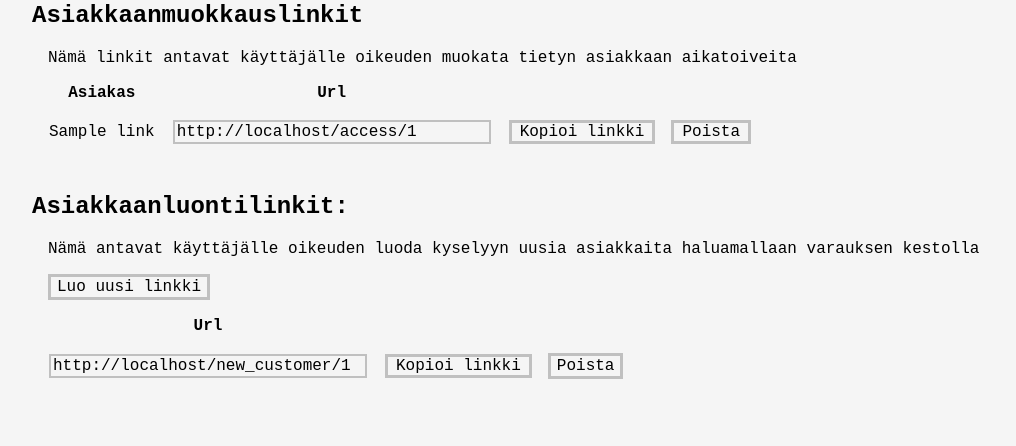
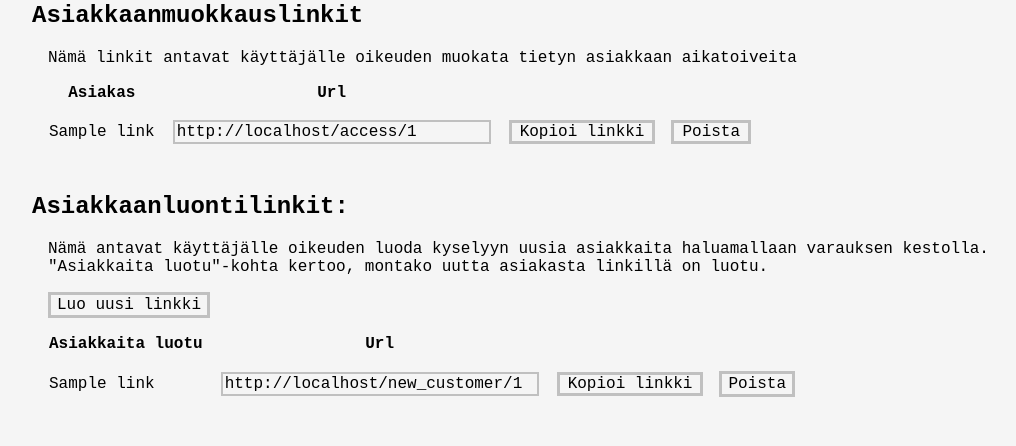
Before and after one commit to kluopaja/ajanvarausj-rjestelm-, a Flask app: template templates/poll_customers.html in a window 1280 px wide. Shown: the part 660-1106 px from the top of the page, without its empty margins (108-1124 px from the left). Before the commit the page ends 1039 px from the top, so only its background shows below. Run offline with Flask 2, Linux system fonts and the light colour scheme; the template is opened without the code that fills it: most values are stand-ins (such as "Sample title", 1, 10 or a date in 2020).

Commit message:
Add usage counter to new customer links
    In case some user decides to start spamming new customers with their
    new customer link. The "times_used" counter allow the owner to
    identify and delete the link used for spamming.

    -Add "times_used" column to the NewCustomerLinks table
    -Implement increasing the counter and showing it to the owner

```diff
--- a/link.py
+++ b/link.py
@@ -109,8 +109,14 @@ def process_new_customer_url(url_id, reservation_length, customer_name):
     if error is not None:
         return error
 
+    update_new_customer_link_usage(url_id)
     db.session.commit()
     return None
+
+def update_new_customer_link_usage(url_id):
+    sql = 'UPDATE NewCustomerLinks SET times_used=times_used+1 WHERE url_id=:url_id'
+
+    db.session.execute(sql, {'url_id': url_id})
 
 def process_access(url_id):
     member_id = get_member_id(url_id)
--- a/poll.py
+++ b/poll.py
@@ -278,7 +278,7 @@ def customer_name_in_poll(poll_id, name):
 
 # TODO should this return a list of string, not a list of tuples?
 def get_new_customer_links(poll_id):
-    sql = 'SELECT url_id FROM NewCustomerLinks\
+    sql = 'SELECT url_id, times_used FROM NewCustomerLinks\
            WHERE poll_id=:poll_id'
 
     links = db.session.execute(sql, {'poll_id': poll_id}).fetchall()
--- a/schema.sql
+++ b/schema.sql
@@ -47,6 +47,7 @@ CREATE TABLE UsersPollMembers
 CREATE TABLE NewCustomerLinks
 (
     poll_id INTEGER REFERENCES Polls (id) ON DELETE CASCADE,
+    times_used INTEGER DEFAULT 0,
     url_id TEXT
 );
 CREATE TABLE MemberAccessLinks
--- a/templates/poll_customers.html
+++ b/templates/poll_customers.html
@@ -104,7 +104,8 @@
 <h2>Asiakkaanluontilinkit:</h2>
 <div class="section">
 <p>Nämä antavat käyttäjälle oikeuden luoda kyselyyn uusia asiakkaita
-haluamallaan varauksen kestolla</p>
+haluamallaan varauksen kestolla. "Asiakkaita luotu"-kohta kertoo, montako
+uutta asiakasta linkillä on luotu.</p>
 <form action={{ url_for('new_new_customer_link') }} method="post">
     <input id="new_customer" type="submit" value="Luo uusi linkki">
     <input type="hidden" name="poll_id" value={{ poll.id }}>
@@ -112,10 +113,11 @@ haluamallaan varauksen kestolla</p>
 </form>
 <table>
     <thead>
-    <tr><th>Url</th></tr>
+    <tr><th>Asiakkaita luotu</th><th>Url</th></tr>
     </thead>
 {% for link in new_customer_links %}
 <tr>
+    <td data-label="Asiakkaita luotu">{{ link[1] }}</td>
     <td data-label="Url"><input class="url" type='text' size=30 id={{ link[0] }}
            value={{ url_for('new_customer', url_id=link[0], _external=True) }}
            readonly>
```
